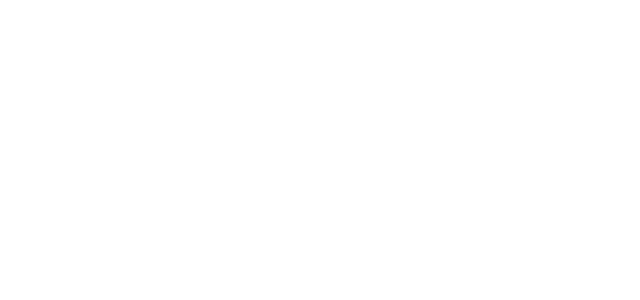
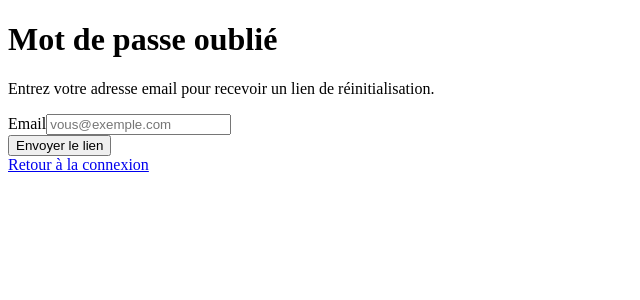
Before and after one commit to UpcycleConnect-gpr3/vuejs_auth_frontend, a Vue app: page /auth/forgot-password in a window 1280 px wide. Before the commit this address had no page. Shown: the top 300 px of the page, without its empty margins (0-640 px from the left). Built offline with nearby package versions, Linux system fonts and the light colour scheme; the HTML template or start-up script is replaced by a standard one.

Commit message:
feat(auth): add skeleton page for forgot password vue

```diff
--- /dev/null
+++ b/src/pages/auth/ForgotPage.vue
@@ -0,0 +1,48 @@
+<script setup lang="ts">
+import { ref } from 'vue'
+
+const form = ref({ email: '' })
+const submitted = ref(false)
+
+function handleForgotPassword() {
+    console.log('email:', form.value.email)
+    submitted.value = true
+    // TODO: call API
+}
+</script>
+
+<template>
+    <div class="forgot-password-page">
+        <div class="forgot-password-card">
+            <h1>Mot de passe oublié</h1>
+            <p>Entrez votre adresse email pour recevoir un lien de réinitialisation.</p>
+
+            <div v-if="submitted">
+                <p>
+                    Un email a été envoyé à <strong>{{ form.email }}</strong
+                    >.
+                </p>
+                <a href="/login">Retour à la connexion</a>
+            </div>
+
+            <form v-else @submit.prevent="handleForgotPassword">
+                <div class="form-group">
+                    <label for="email">Email</label>
+                    <input
+                        id="email"
+                        v-model="form.email"
+                        type="email"
+                        placeholder="vous@exemple.com"
+                        required
+                    />
+                </div>
+
+                <button type="submit">Envoyer le lien</button>
+
+                <div>
+                    <a href="/login">Retour à la connexion</a>
+                </div>
+            </form>
+        </div>
+    </div>
+</template>
--- a/src/pages/auth/LoginPage.vue
+++ b/src/pages/auth/LoginPage.vue
@@ -23,13 +23,18 @@
             <form @submit.prevent="handleLogin">
                 <div class="form-group">
                     <label for="email">Email</label>
-          <input id="email" v-model="form.email" type="email" placeholder="vous@exemple.com" />
+                    <input
+                        id="email"
+                        v-model="form.email"
+                        type="email"
+                        placeholder="vous@exemple.com"
+                    />
                 </div>
 
                 <div class="form-group">
                     <div class="label-row">
                         <label for="password">Mot de passe</label>
-            <a href="/forgot-password" class="forgot-link">Mot de passe oublié ?</a>
+                        <router-link to="forgot-password">Mot de passe oublié ?</router-link>
                     </div>
                     <div class="password-wrapper">
                         <input
--- a/src/pages/index.ts
+++ b/src/pages/index.ts
@@ -1 +1,2 @@
 export { default as LoginPage } from './auth/LoginPage.vue'
+export { default as ForgotPage } from './auth/ForgotPage.vue'
--- a/src/router/index.ts
+++ b/src/router/index.ts
@@ -1,5 +1,5 @@
 import { createRouter, createWebHistory } from 'vue-router'
-import { LoginPage } from '@/pages'
+import { ForgotPage, LoginPage } from '@/pages'
 
 const router = createRouter({
   history: createWebHistory(import.meta.env.BASE_URL),
@@ -8,6 +8,10 @@
       path: '/auth/login',
       component: LoginPage,
     },
+    {
+      path: '/auth/forgot-password',
+      component: ForgotPage,
+    },
   ],
 })
 
```
Lines whose indentation alone changed are shown as unchanged.
